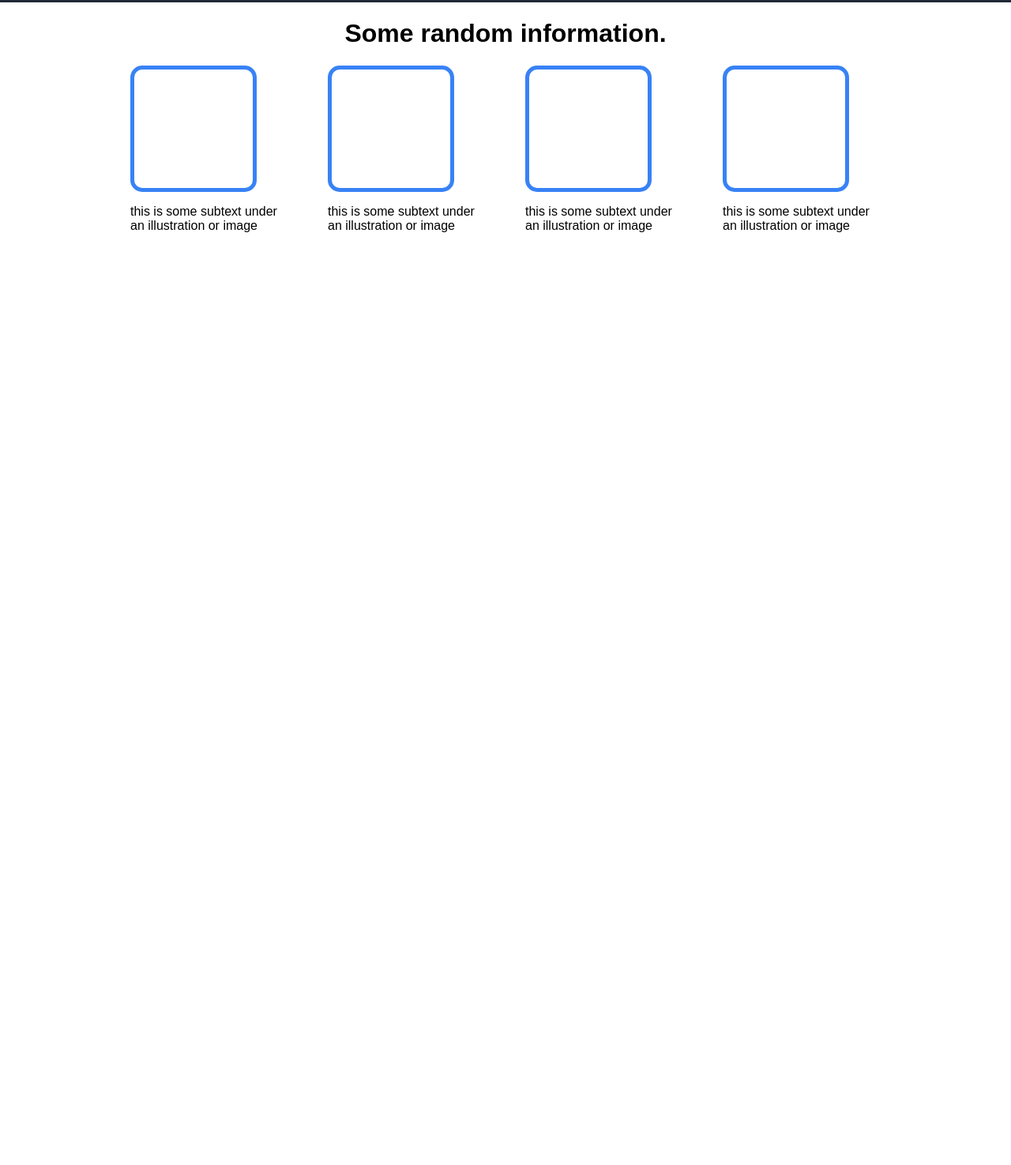
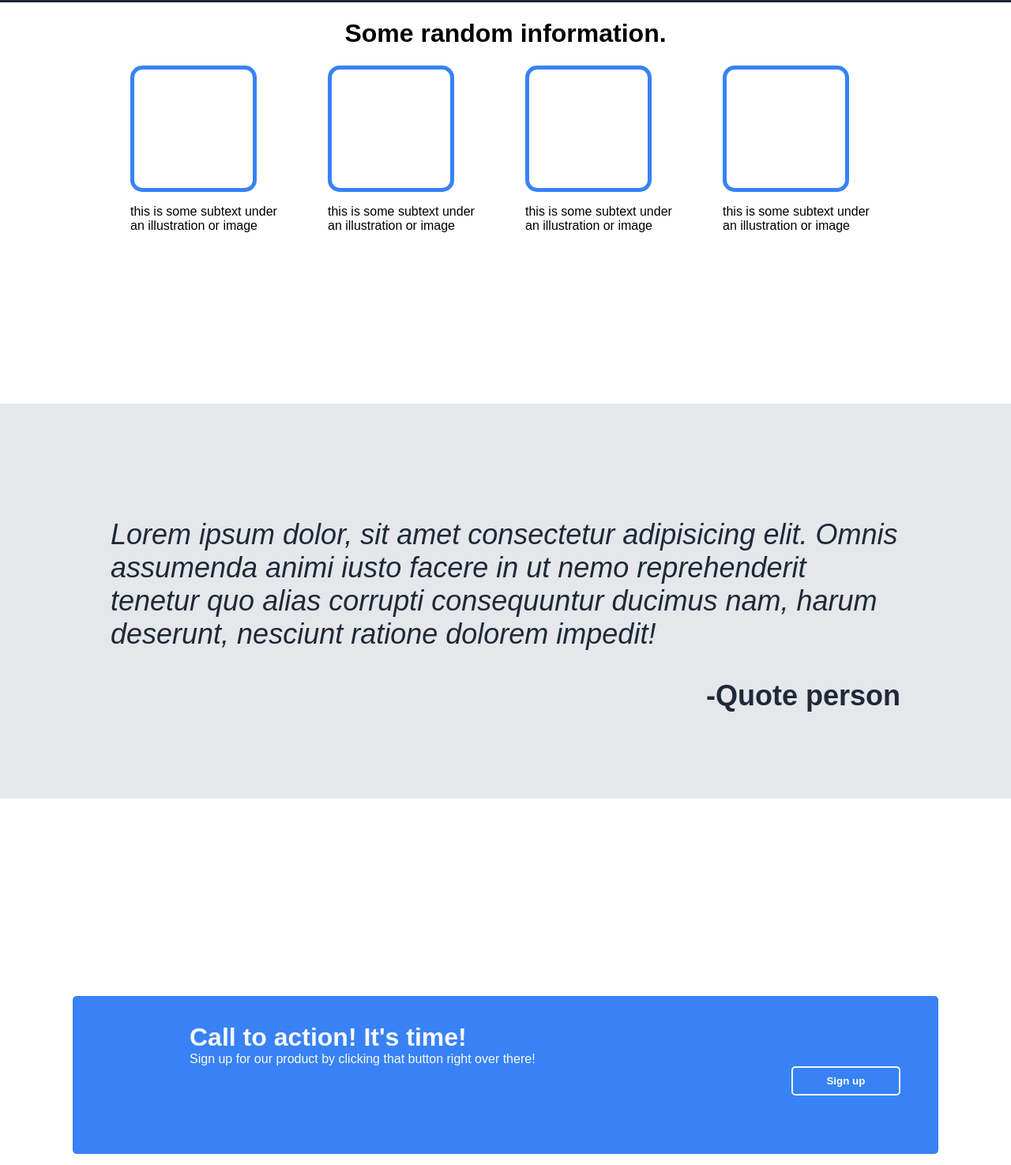
Before and after one commit to Loaf2/Landing-page, a plain HTML site: page index.html in a window 1280 px wide. Shown: the part 397-1872 px from the top of the page at 79% size. Before the commit the page ends 800 px from the top, so only its background shows below. Drawn offline with Linux system fonts and the light colour scheme; a script that the page names is missing.

Commit message:
did the design and then realised i need to put in the things myself lol

```diff
--- a/index.html
+++ b/index.html
@@ -49,6 +49,24 @@
                 <p>this is some subtext under an illustration or image</p>
             </div>
         </div>
+        <div class="greyContainer">
+            <p class="italic">Lorem ipsum dolor, sit amet consectetur adipisicing elit. Omnis assumenda animi iusto facere in ut nemo reprehenderit tenetur quo alias corrupti consequuntur ducimus nam, harum deserunt, nesciunt ratione dolorem impedit!</p>
+            <div class="quoteContainer">
+                <span class="quote">-Quote person</span>
+            </div>
+        </div>
+        <div class="emptyContainer">
+            <div class="actionDiv">
+                <h1 class="actionHeader">Call to action! It's time!</h1>
+                <p class="actionParagraph">Sign up for our product by clicking that button right over there!</p>
+                <div class="sign-up-container">
+                    <button class="sign-up">Sign up</button>
+                </div>
+            </div>
+        </div>
+        <div class="copyrightContainer">
+            Copyright &copy The Odin Project 2021
+        </div>
     </div>
 </body>
 </html>
--- a/styles.css
+++ b/styles.css
@@ -2,6 +2,8 @@ body {
     margin: 0;
     padding: 0;
     font-family: 'Robot', sans-serif;
+    overflow: scroll;
+    overflow-x: hidden;
 }
 
 .header-container {
@@ -71,6 +73,7 @@ a {
     color: white;
     padding: .7em 3.2em;
     border-radius: 5px;
+    margin-top: 40px;
 }
 
 .img-container {
@@ -106,3 +109,93 @@ a {
     flex-direction: column;
     max-width: 200px;
 }
+
+.greyContainer {
+    display: flex;
+    position: relative;
+    top: 200px;
+    width: 100%;
+    min-height: 500px;
+    justify-content: center;
+    align-items: center;
+    background-color: #E5E7EB;
+    font-size: 36px;
+    font-weight: lighter;
+    color: #1F2937;
+    flex-direction: column;
+
+}
+
+.italic {
+    font-style: italic;
+    max-width: 1000px;
+}
+
+.quoteContainer {
+    display: flex;
+    width: 1000px;
+    justify-content: flex-end;
+}
+
+.quote {
+    font-weight: bold;
+}
+
+.emptyContainer {
+    margin-top: 200px;
+    display: flex;
+    width: 100%;
+    min-height: 700px;
+    justify-content: center;
+    align-items: center;
+}
+
+.actionDiv {
+    width: 1000px;
+    height: 200px;
+    display: flex;
+    flex-direction: column;
+    align-items: flex-start;
+    justify-content: center;
+    background-color: #3882F6;
+    border-radius: 5px;
+    padding: 0 3em;
+
+}
+
+.actionHeader {
+    color: #F9FAF8;
+    margin: 0;
+    margin-left: 100px;
+}
+
+.actionParagraph {
+    color: #F9FAF8;
+    font-weight: 400;
+    margin: 0;
+    margin-left: 100px;
+}
+
+.sign-up {
+    position: relative;
+    bottom: 40px;
+    border: 2px solid #F9FAF8;
+    background-color: none;
+    font-weight: 700;
+}
+
+.sign-up-container {
+    width: 100%;
+    display: flex;
+    justify-content: flex-end;
+}
+
+.copyrightContainer {
+    display: flex;
+    width: 100%;
+    min-height: 120px;
+    background-color: #1F2937;
+    color: white;
+    justify-content: center;
+    align-items: center;
+}
```
Also changed, not shown: script.js (deleted).
